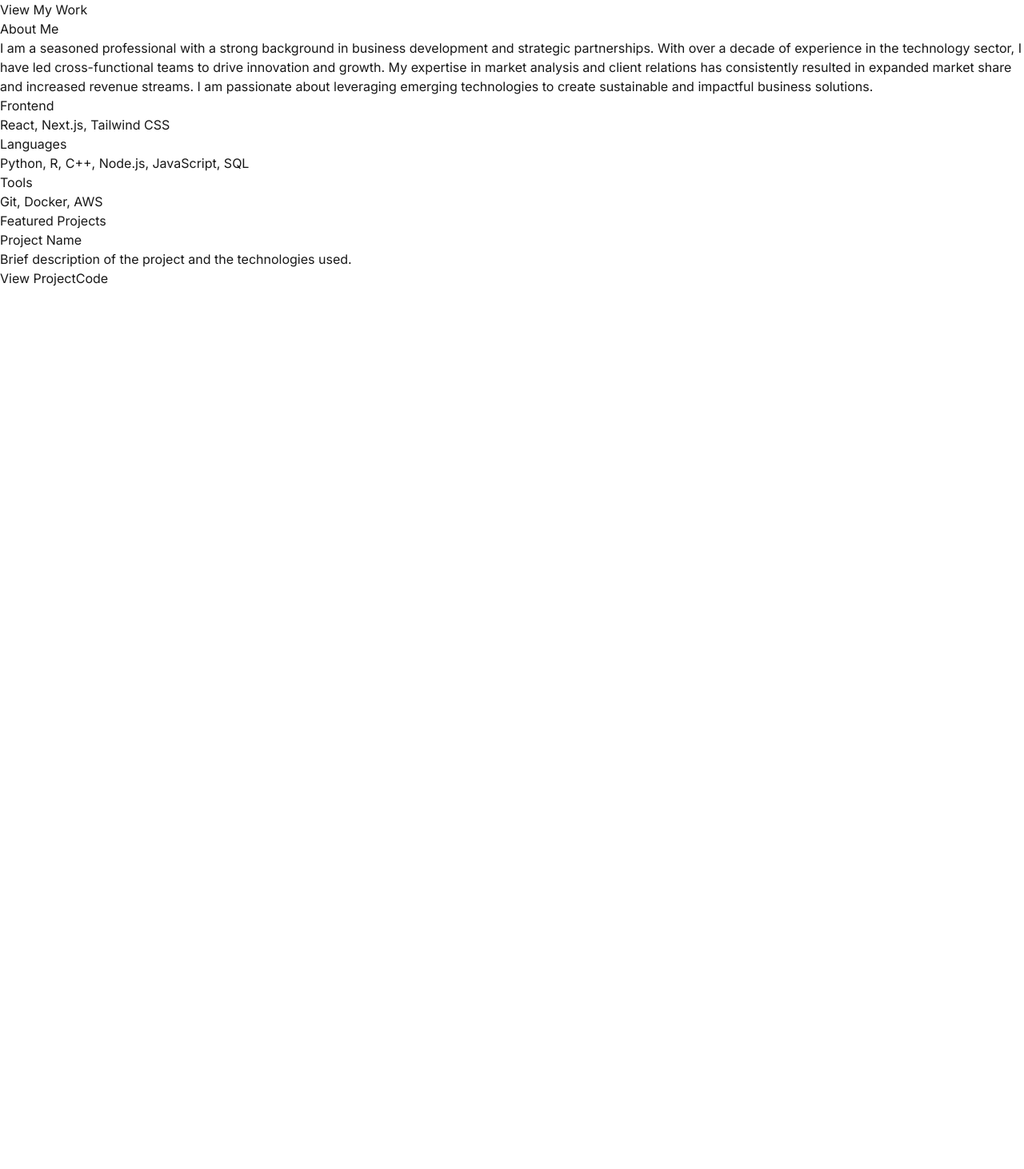
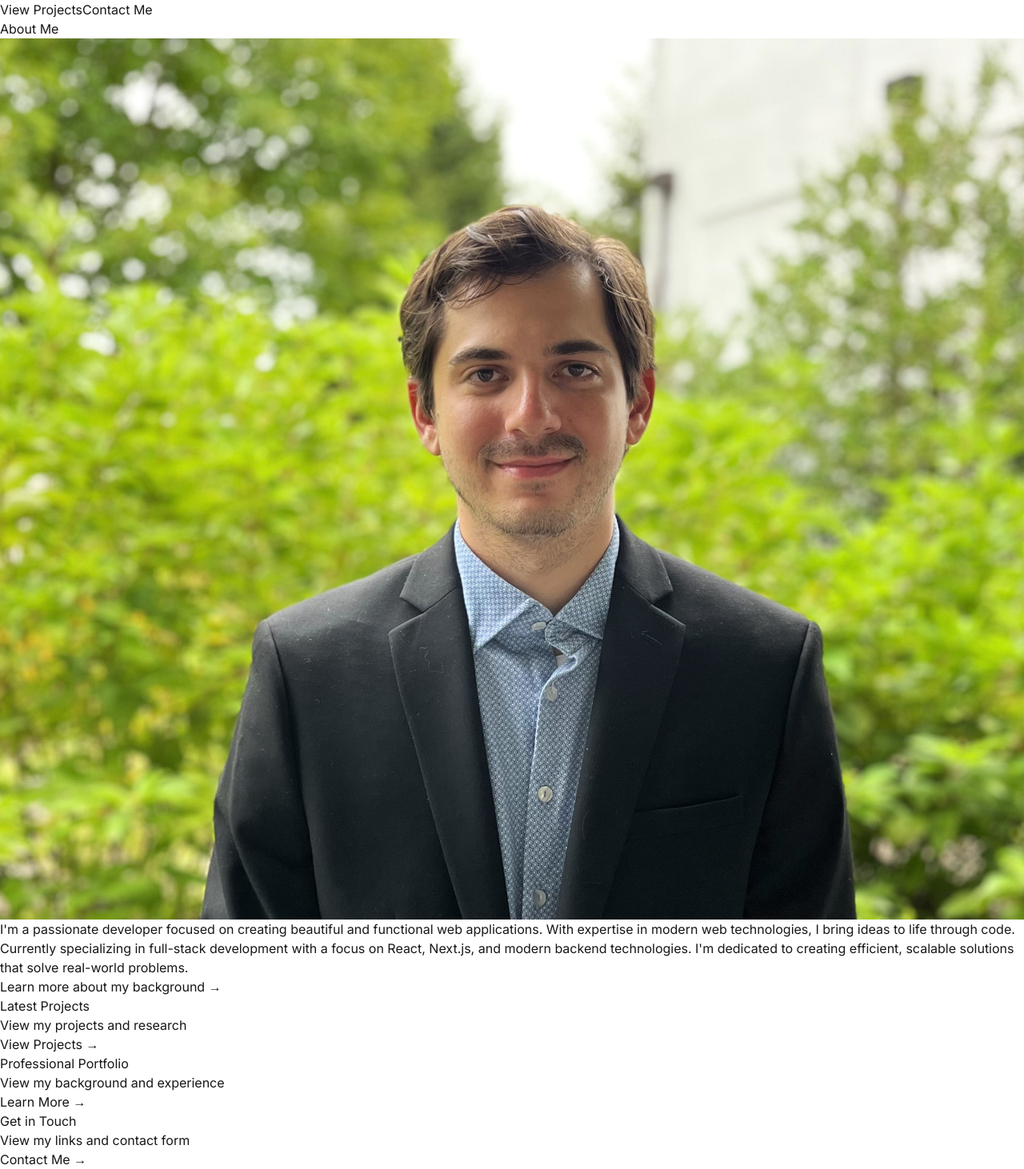
Before and after one commit to aberger1999/Personal-Website, a Next.js app in the folder portfolio-site/: page / in a window 1280 px wide. Shown: the part 96-1558 px from the top of the page at 80% size. Before the commit the page ends 800 px from the top, so only its background shows below. Built offline with nearby package versions, Linux system fonts and the light colour scheme.

Commit message:
added pages

```diff
--- /dev/null
+++ b/portfolio-site/src/app/api/contact/route.ts
@@ -0,0 +1,42 @@
+import { NextRequest, NextResponse } from 'next/server';
+
+export async function POST(request: NextRequest) {
+  try {
+    const data = await request.json();
+
+    // Validate the data
+    if (!data.name || !data.email || !data.message) {
+      return NextResponse.json(
+        { error: 'All fields are required' },
+        { status: 400 }
+      );
+    }
+
+    // Basic email validation
+    const emailRegex = /^[^\s@]+@[^\s@]+\.[^\s@]+$/;
+    if (!emailRegex.test(data.email)) {
+      return NextResponse.json(
+        { error: 'Invalid email address' },
+        { status: 400 }
+      );
+    }
+
+    // Here you would typically send the email
+    // For now, we'll just log it to the console
+    console.log('Contact form submission:', data);
+
+    // For actual email sending, you could use a service like SendGrid, AWS SES, or Nodemailer
+    // Example with SendGrid would go here
+
+    return NextResponse.json(
+      { message: 'Message sent successfully' },
+      { status: 200 }
+    );
+  } catch (error) {
+    console.error('Error processing contact form:', error);
+    return NextResponse.json(
+      { error: 'Failed to process request' },
+      { status: 500 }
+    );
+  }
+}
--- a/portfolio-site/src/app/components/Navbar.tsx
+++ b/portfolio-site/src/app/components/Navbar.tsx
@@ -13,23 +13,21 @@
     <nav className="fixed top-0 z-50 w-full bg-gray-900/90 backdrop-blur-sm">
       <div className="mx-auto max-w-7xl px-4">
         <div className="flex h-16 items-center justify-between">
-          {/* Logo/Name */}
           <Link href="/" className="text-xl font-bold text-white">
             Alex Berger
           </Link>
 
-          {/* Navigation Links */}
           <div className="flex space-x-8">
             <Link href="/" className={`text-sm font-medium ${isActive('/')}`}>
               Home
             </Link>
-            <Link href="/#about" className={`text-sm font-medium ${isActive('/#about')}`}>
+            <Link href="/about" className={`text-sm font-medium ${isActive('/about')}`}>
               About Me
             </Link>
-            <Link href="/#projects" className={`text-sm font-medium ${isActive('/#projects')}`}>
+            <Link href="/projects" className={`text-sm font-medium ${isActive('/projects')}`}>
               Projects
             </Link>
-            <Link href="/#contact" className={`text-sm font-medium ${isActive('/#contact')}`}>
+            <Link href="/contact" className={`text-sm font-medium ${isActive('/contact')}`}>
               Contact Me
             </Link>
           </div>
--- a/portfolio-site/src/app/page.tsx
+++ b/portfolio-site/src/app/page.tsx
@@ -1,82 +1,107 @@
-import Image from "next/image";
+// src/app/page.tsx
+import Link from 'next/link';
+import Image from 'next/image';
 
-// app/page.tsx
 export default function Home() {
   return (
     <main>
       {/* Hero Section */}
-      <section id="home" className="flex min-h-screen items-center justify-center bg-gradient-to-b from-gray-900 to-gray-800 px-4">
+      <section className="flex min-h-screen items-center justify-center bg-gradient-to-b from-gray-900 to-gray-800 px-4">
         <div className="text-center">
           <h1 className="mb-6 text-6xl font-bold text-white">
-            Hello, I'm <span className="text-blue-500">Alex Berger</span>
+            Hi, I'm <span className="text-blue-500">Alex Berger</span>
           </h1>
           <p className="mb-8 text-xl text-gray-300">
             Data Scientist | Developer | Researcher
           </p>
-          <button className="rounded-lg bg-blue-500 px-8 py-3 text-white transition-all hover:bg-blue-600">
-            View My Work
-          </button>
+          <div className="flex justify-center gap-4">
+            <Link
+              href="/projects"
+              className="rounded-lg bg-blue-500 px-8 py-3 font-semibold text-white transition hover:bg-blue-600"
+            >
+              View Projects
+            </Link>
+            <Link
+              href="/contact"
+              className="rounded-lg border border-white px-8 py-3 font-semibold text-white transition hover:bg-white hover:text-gray-900"
+            >
+              Contact Me
+            </Link>
+          </div>
         </div>
       </section>
 
-      {/* About Section */}
-      <section id="about" className="bg-gray-50 py-20">
-        <div className="container mx-auto max-w-4xl px-4">
+      {/* About Section with Headshot */}
+      <section className="bg-gray-50 py-20">
+        <div className="container mx-auto max-w-6xl px-4">
           <h2 className="mb-12 text-center text-4xl font-bold text-gray-800">
             About Me
           </h2>
-          <div className="text-lg text-gray-600">
-            <p className="mb-6">
-            I am a seasoned professional with a strong background in business development
-            and strategic partnerships. With over a decade of experience in the technology sector,
-            I have led cross-functional teams to drive innovation and growth. My expertise in market analysis
-            and client relations has consistently resulted in expanded market share and increased revenue streams.
-            I am passionate about leveraging emerging technologies to create sustainable and impactful business solutions.
-            </p>
-            <div className="grid grid-cols-1 gap-6 md:grid-cols-3">
-              <div className="rounded-lg bg-white p-6 shadow-md">
-                <h3 className="mb-3 text-xl font-semibold text-gray-800">Frontend</h3>
-                <p>React, Next.js, Tailwind CSS</p>
+          <div className="flex flex-col gap-8 md:flex-row md:items-center md:gap-12">
+            {/* Headshot */}
+            <div className="md:w-1/3">
+              <div className="relative aspect-square w-full max-w-sm overflow-hidden rounded-lg">
+                {/* Replace with your headshot image */}
+                <img
+                  src="/images/headshot.jpeg"
+                  alt="Professional headshot"
+                  className="h-full w-full object-cover"
+                />
               </div>
-              <div className="rounded-lg bg-white p-6 shadow-md">
-                <h3 className="mb-3 text-xl font-semibold text-gray-800">Languages</h3>
-                <p>Python, R, C++, Node.js, JavaScript, SQL</p>
-              </div>
-              <div className="rounded-lg bg-white p-6 shadow-md">
-                <h3 className="mb-3 text-xl font-semibold text-gray-800">Tools</h3>
-                <p>Git, Docker, AWS</p>
+            </div>
+            {/* Professional Summary */}
+            <div className="md:w-2/3">
+              <p className="mb-6 text-lg text-gray-600">
+                I'm a passionate developer focused on creating beautiful and functional web applications.
+                With expertise in modern web technologies, I bring ideas to life through code.
+              </p>
+              <p className="text-lg text-gray-600">
+                Currently specializing in full-stack development with a focus on React, Next.js, and modern backend technologies.
+                I'm dedicated to creating efficient, scalable solutions that solve real-world problems.
+              </p>
+              <div className="mt-6">
+                <Link
+                  href="/about"
+                  className="text-blue-500 hover:text-blue-600"
+                >
+                  Learn more about my background →
+                </Link>
               </div>
             </div>
           </div>
         </div>
       </section>
 
-      {/* Projects Section */}
-      <section id="projects" className="py-20">
+      {/* Quick Highlights */}
+      <section className="py-20">
         <div className="container mx-auto max-w-6xl px-4">
-          <h2 className="mb-12 text-center text-4xl font-bold text-gray-800">
-            Featured Projects
-          </h2>
-          <div className="grid grid-cols-1 gap-8 md:grid-cols-2 lg:grid-cols-3">
-            {/* Project Card 1 */}
-            <div className="overflow-hidden rounded-lg bg-white shadow-lg">
-              <div className="h-48 bg-gray-200"></div>
-              <div className="p-6">
-                <h3 className="mb-2 text-xl font-semibold">Project Name</h3>
-                <p className="mb-4 text-gray-600">
-                  Brief description of the project and the technologies used.
-                </p>
-                <div className="flex gap-2">
-                  <button className="rounded bg-blue-500 px-4 py-2 text-sm text-white">
-                    View Project
-                  </button>
-                  <button className="rounded bg-gray-200 px-4 py-2 text-sm text-gray-700">
-                    Code
-                  </button>
-                </div>
-              </div>
+          <div className="grid gap-8 md:grid-cols-3">
+            {/* Featured Project */}
+            <div className="rounded-lg bg-white p-6 shadow-lg">
+              <h2 className="mb-4 text-gray-600 font-semibold">Latest Projects</h2>
+              <p className="mb-4 text-gray-600">View my projects and research</p>
+              <Link href="/projects" className="text-blue-500 hover:text-blue-600">
+                View Projects →
+              </Link>
             </div>
-            {/* Add more project cards as needed */}
+
+            {/* Skills Overview */}
+            <div className="rounded-lg bg-white p-6 shadow-lg">
+              <h2 className="mb-4 text-gray-600 font-semibold">Professional Portfolio</h2>
+              <p className="mb-4 text-gray-600">View my background and experience</p>
+              <Link href="/about" className="text-blue-500 hover:text-blue-600">
+                Learn More →
+              </Link>
+            </div>
+
+            {/* Contact Preview */}
+            <div className="rounded-lg bg-white p-6 shadow-lg">
+              <h2 className="mb-4 text-gray-600 font-semibold">Get in Touch</h2>
+              <p className="mb-4 text-gray-600">View my links and contact form</p>
+              <Link href="/contact" className="text-blue-500 hover:text-blue-600">
+                Contact Me →
+              </Link>
+            </div>
           </div>
         </div>
       </section>
```
Also changed, not shown: portfolio-site/src/app/about/page.tsx (added, +23 -0 lines), portfolio-site/src/app/contact/page.tsx (added, +118 -0 lines), portfolio-site/src/app/projects/page.tsx (added, +10 -0 lines), portfolio-site/public/images/headshot.jpeg (added).
